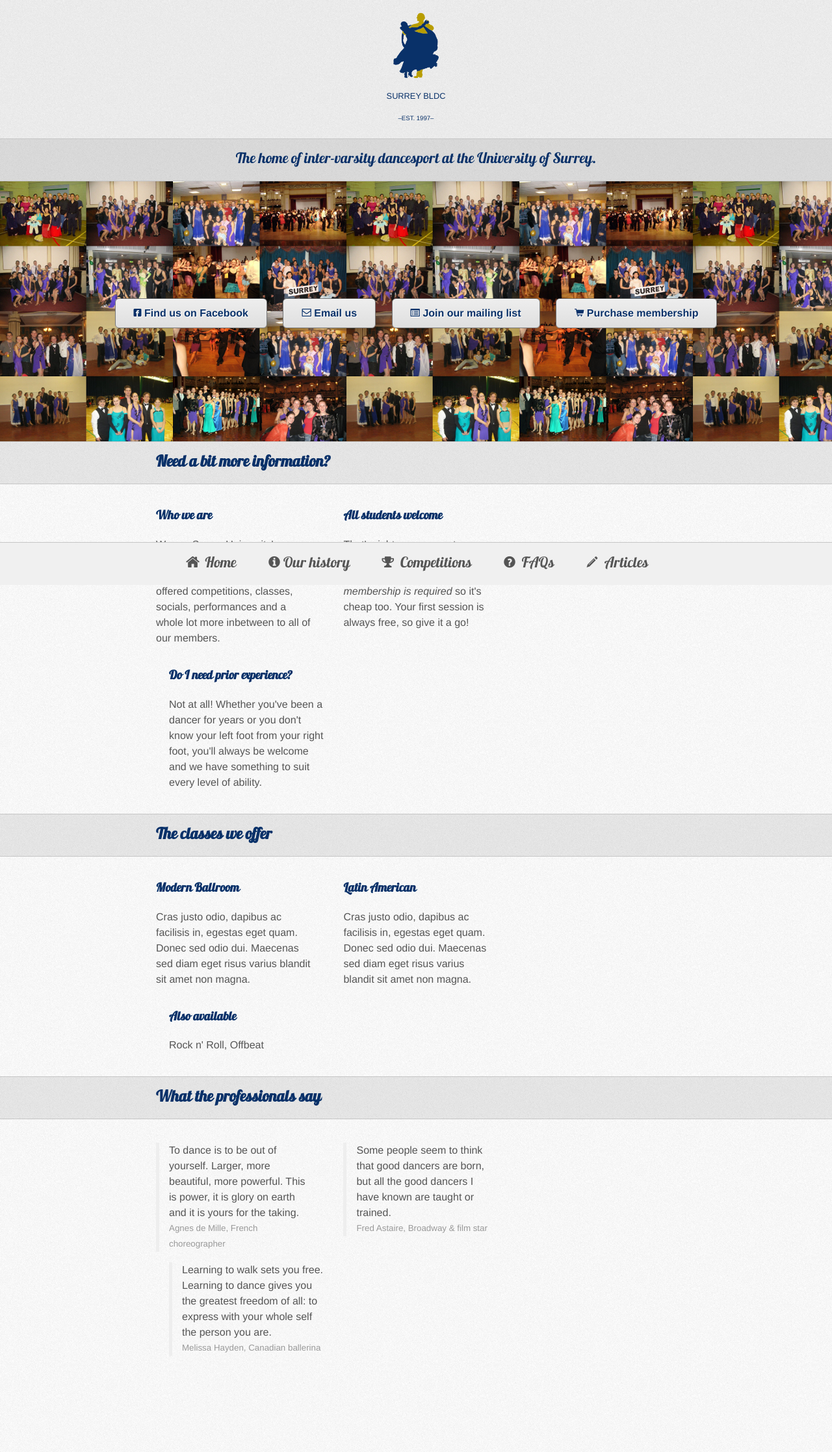
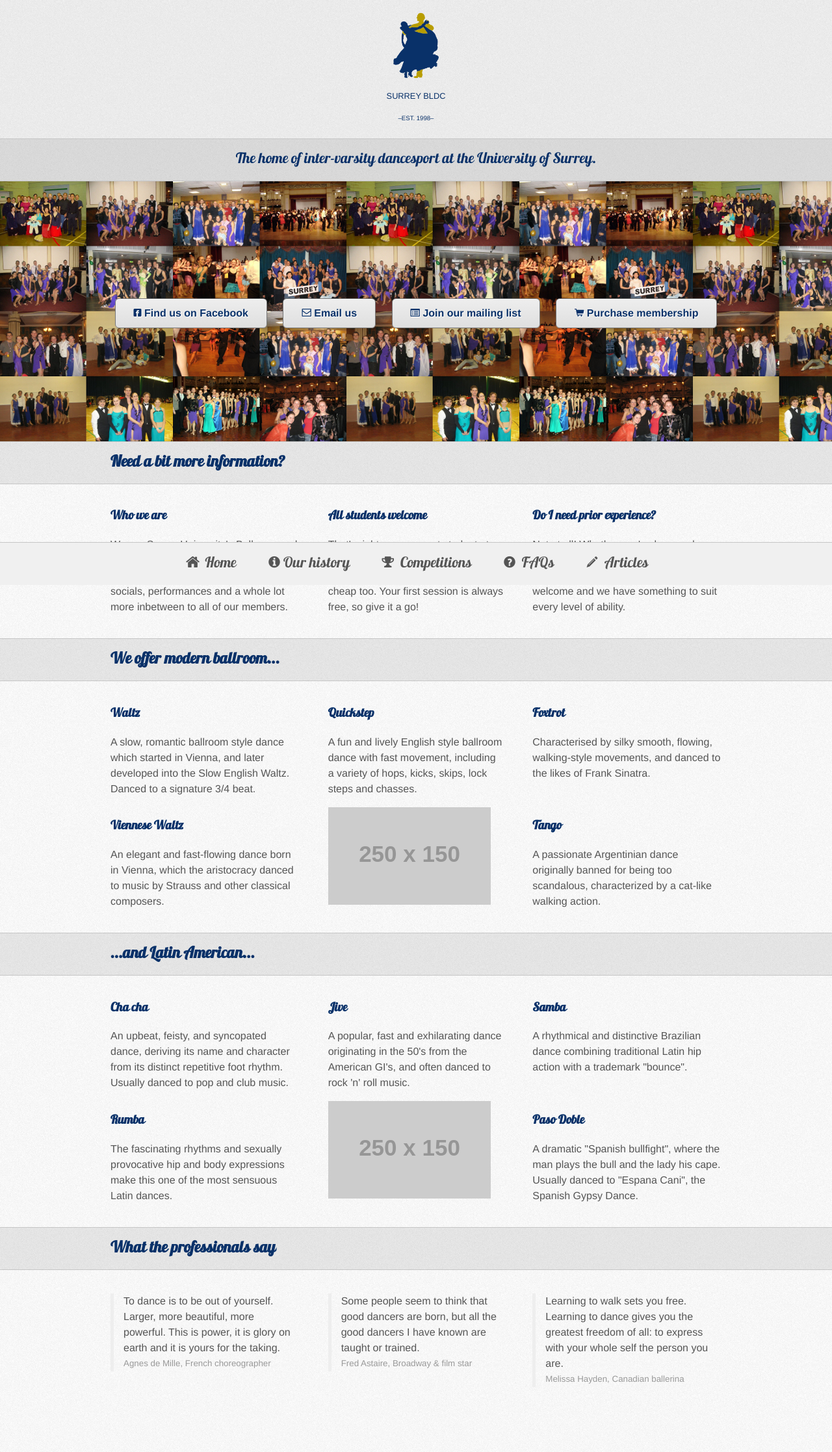
Before and after one commit to surreybldc/surreybldc.github.com, a Jekyll site: the page built from index.html, in a window 1280 px wide. Shown: the whole page at 65% size. Built offline with Jekyll 4.4.1, drawn with Linux system fonts in a browser that asks for light colours; before the commit the page ends 2186 px from its top, so only the background shows below that.

Commit message:
Expand on the 10 dance styles

```diff
--- a/_layouts/default.html
+++ b/_layouts/default.html
@@ -10,7 +10,7 @@
     <header class="site">
       <img src="/img/dancers-surrey-colours-final.png">
       <h1>Surrey BLDC</h1>
-      <small>&ndash;Est. 1997&ndash;</small>
+      <small>&ndash;Est. 1998&ndash;</small>
       <h2 class="strapline">The home of inter-varsity dancesport at the University of Surrey.</h2>
     </header>
     <nav>
--- a/css/styles.css
+++ b/css/styles.css
@@ -74,7 +74,7 @@ header img {
 }
 .container,
 .spiel section header h2 {
-  max-width: 800px;
+  width: 940px;
   padding: 20px;
   margin: 0 auto;
 }
@@ -127,26 +127,33 @@ nav li a {
 .row {
   clear: both;
 }
-.span3 {
-  width: 33%;
+.span4,
+.span2 {
   display: inline-block;
   vertical-align: top;
   padding: 0 20px;
+  -moz-box-sizing: border-box;
   box-sizing: border-box;
 }
-.span3:first-of-type {
+.span4 {
+  width: 33%;
+}
+.span2 {
+  width: 16.5%;
+}
+.span4:first-of-type,
+.span5:first-of-type {
   padding-left: 0;
 }
-.span3:last-of-type {
+.span4:last-of-type,
+.span5:first-of-type {
   padding-right: 0;
 }
 /* Bootstrap blockquotes */
-.span3 blockquote {
-  margin: 0;
-}
 blockquote {
   padding: 0 0 0 15px;
   border-left: 5px solid #EEE;
+  margin: 0;
 }
 blockquote p {
   margin-bottom: 0;
--- a/index.html
+++ b/index.html
@@ -10,41 +10,90 @@ layout: default
   </div>
 </div>
 <div class="spiel">
-  <section class="row">
+  <section>
     <header>
       <h2>Need a bit more information?</h2>
     </header>
-    <div class="container">
-      <div class="span3">
+    <div class="container row">
+      <div class="span4">
         <h3>Who we are</h3>
         <p>We are Surrey University's Ballroom and Latin American dance club. Since 1998 we've offered competitions, classes, socials, performances and a whole lot more inbetween to all of our members.</p>
       </div>
-      <div class="span3">
+      <div class="span4">
         <h3>All students welcome</h3>
         <p>That's right - any current student at Surrey university can join, and <em>no gym membership is required</em> so it's cheap too. Your first session is always free, so give it a go!</p>
       </div>
-      <div class="span3">
+      <div class="span4">
         <h3>Do I need prior experience?</h3>
         <p>Not at all! Whether you've been a dancer for years or you don't know your left foot from your right foot, you'll always be welcome and we have something to suit every level of ability.</p>
       </div>
     </div>
   </section>
-  <section class="row">
+  <section>
     <header>
-      <h2>The classes we offer</h2>
+      <h2>We offer modern ballroom...</h2>
     </header>
     <div class="container">
-      <div class="span3">
-        <h3>Modern Ballroom</h3>
-        <p>Cras justo odio, dapibus ac facilisis in, egestas eget quam. Donec sed odio dui. Maecenas sed diam eget risus varius blandit sit amet non magna.</p>
+      <div class="row">
+        <div class="span4">
+          <h3>Waltz</h3>
+          <p>A slow, romantic ballroom style dance which started in Vienna, and later developed into the Slow English Waltz. Danced to a signature 3/4 beat.</p>
+        </div>
+        <div class="span4">
+          <h3>Quickstep</h3>
+          <p>A fun and lively English style ballroom dance with fast movement, including a variety of hops, kicks, skips, lock steps and chasses.</p>
+        </div>
+        <div class="span4">
+          <h3>Foxtrot</h3>
+          <p>Characterised by silky smooth, flowing, walking-style movements, and danced to the likes of Frank Sinatra.</p>
+        </div>
       </div>
-      <div class="span3">
-        <h3>Latin American</h3>
-        <p>Cras justo odio, dapibus ac facilisis in, egestas eget quam. Donec sed odio dui. Maecenas sed diam eget risus varius blandit sit amet non magna.</p>
+      <div class="row">
+        <div class="span4">
+          <h3>Viennese Waltz</h3>
+          <p>An elegant and fast-flowing dance born in Vienna, which the aristocracy danced to music by Strauss and other classical composers.</p>
+        </div>
+        <div class="span4">
+          <img src="http://placehold.it/250x150">
+        </div>
+        <div class="span4">
+          <h3>Tango</h3>
+          <p>A passionate Argentinian dance originally banned for being too scandalous, characterized by a cat-like walking action.</p>
+        </div>
       </div>
-      <div class="span3">
-        <h3>Also available</h3>
-        <p>Rock n' Roll, Offbeat</p>
+    </div>
+  </section>
+   <section>
+    <header>
+      <h2>...and Latin American...</h2>
+    </header>
+    <div class="container">
+      <div class="row">
+        <div class="span4">
+          <h3>Cha cha</h3>
+          <p>An upbeat, feisty, and syncopated dance, deriving its name and character from its distinct repetitive foot rhythm. Usually danced to pop and club music.</p>
+        </div>
+        <div class="span4">
+          <h3>Jive</h3>
+          <p>A popular, fast and exhilarating dance originating in the 50's from the American GI's, and often danced to rock 'n' roll music.</p>
+        </div>
+        <div class="span4">
+          <h3>Samba</h3>
+          <p>A rhythmical and distinctive Brazilian dance combining traditional Latin hip action with a trademark "bounce".</p>
+        </div>
+      </div>
+      <div class="row">
+        <div class="span4">
+          <h3>Rumba</h3>
+          <p>The fascinating rhythms and sexually provocative hip and body expressions make this one of the most sensuous Latin dances.</p>
+        </div>
+        <div class="span4">
+          <img src="http://placehold.it/250x150">
+        </div>
+        <div class="span4">
+          <h3>Paso Doble</h3>
+          <p>A dramatic "Spanish bullfight", where the man plays the bull and the lady his cape. Usually danced to "Espana Cani", the Spanish Gypsy Dance.</p>
+        </div>
       </div>
     </div>
   </section>
@@ -53,19 +102,19 @@ layout: default
       <h2>What the professionals say</h2>
     </header>
     <div class="container">
-      <div class="span3">
+      <div class="span4">
         <blockquote>
           <p>To dance is to be out of yourself. Larger, more beautiful, more powerful. This is power, it is glory on earth and it is yours for the taking.</p>
           <small>Agnes de Mille, French choreographer</small>
         </blockquote>
       </div>
-      <div class="span3">
+      <div class="span4">
         <blockquote>
           <p>Some people seem to think that good dancers are born, but all the good dancers I have known are taught or trained.</p>
           <small>Fred Astaire, Broadway &amp; film star</small>
         </blockquote>
       </div>
-      <div class="span3">
+      <div class="span4">
         <blockquote>
           <p>Learning to walk sets you free. Learning to dance gives you the greatest freedom of all: to express with your whole self the person you are.</p>
           <small>Melissa Hayden, Canadian ballerina</small>
```
Also changed, not shown: 7 other files.
